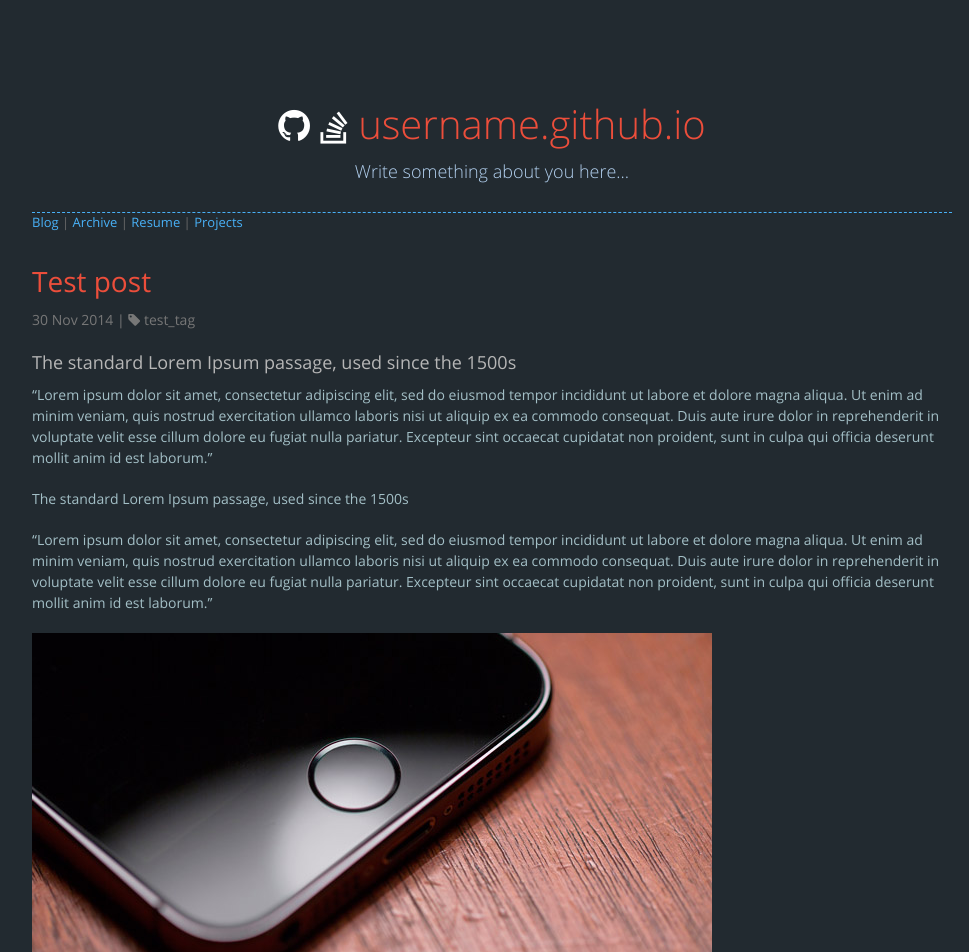
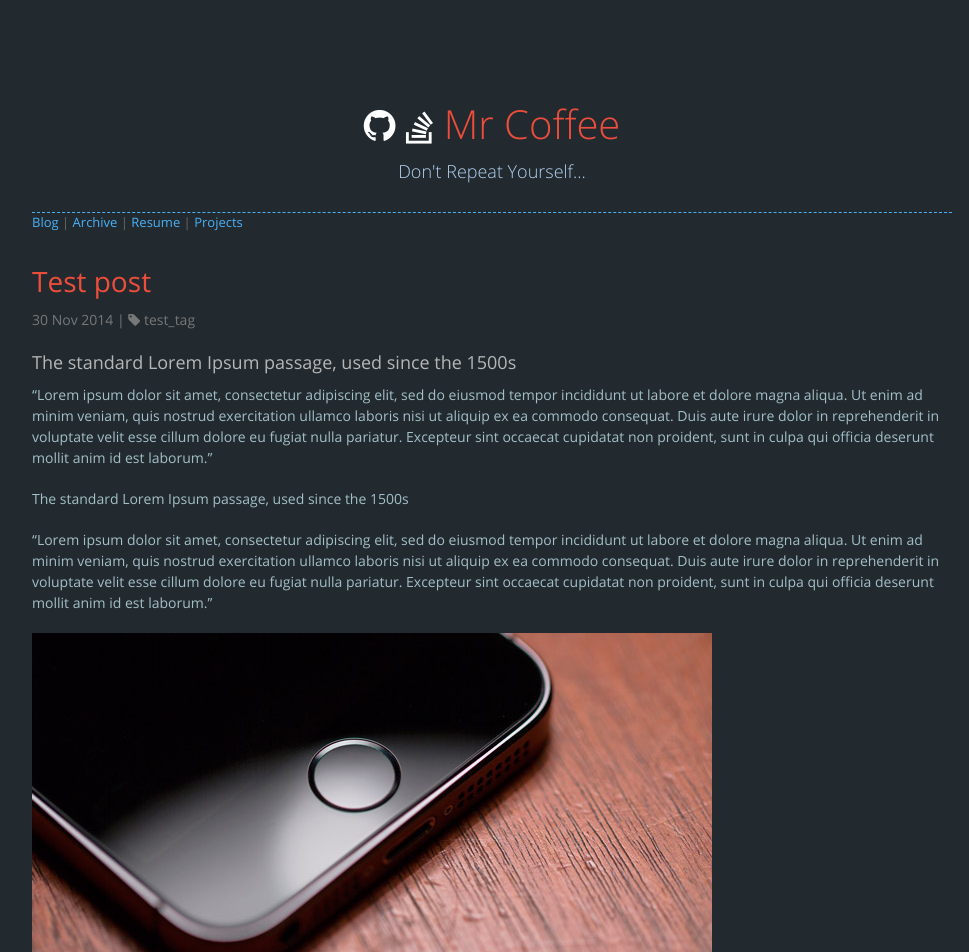
Before and after one commit to jamessg/jamessg.github.io, a Jekyll site: the page built from _posts/2014-11-30-testtest.md, in a window 1280 px wide. Shown: the top 952 px of the page, without its empty margins (148-1117 px from the left). Built offline with Jekyll 4.4.1, drawn with Linux system fonts in a browser that asks for light colours; nearby versions of some CDN libraries; comment, search, counter and statistics services are not loaded.

Commit message:
update title

```diff
--- a/_includes/title.html
+++ b/_includes/title.html
@@ -8,11 +8,11 @@
       <a id="so-ic" href="{{site.stackoverflow}}"><i class="fa fa-stack-overflow"></i></a>
     {% endunless %}
 
-    <a id="sitename" href="/">username.github.io</a>
+    <a id="sitename" href="/">Mr Coffee</a>
   </h1>
 
   <!-- Add something about you in p tag-->
-  <p>Write something about you here...</p>
+  <p>Don't Repeat Yourself...</p>
   <hr/>
 
   {% include nav-links.html %}
```
